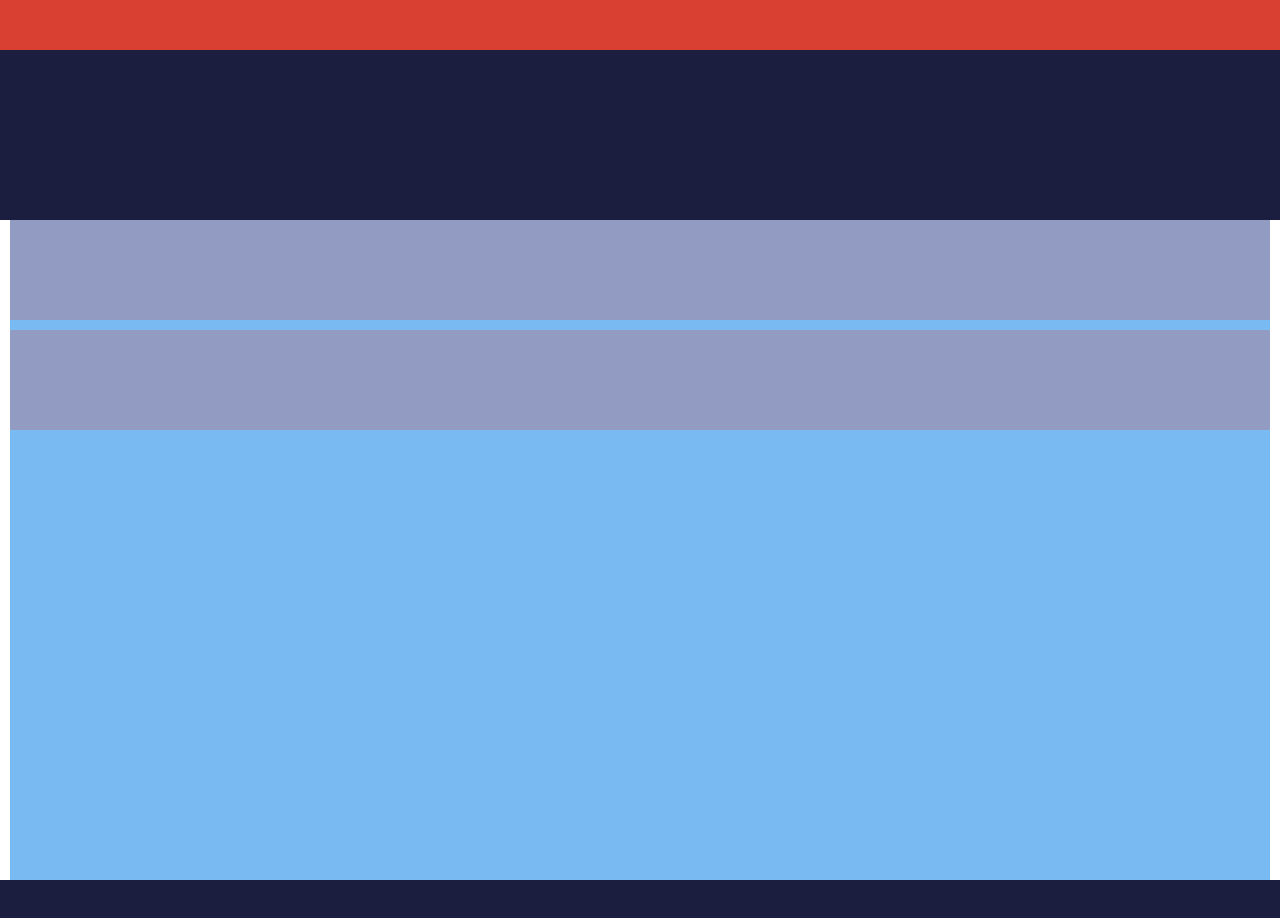
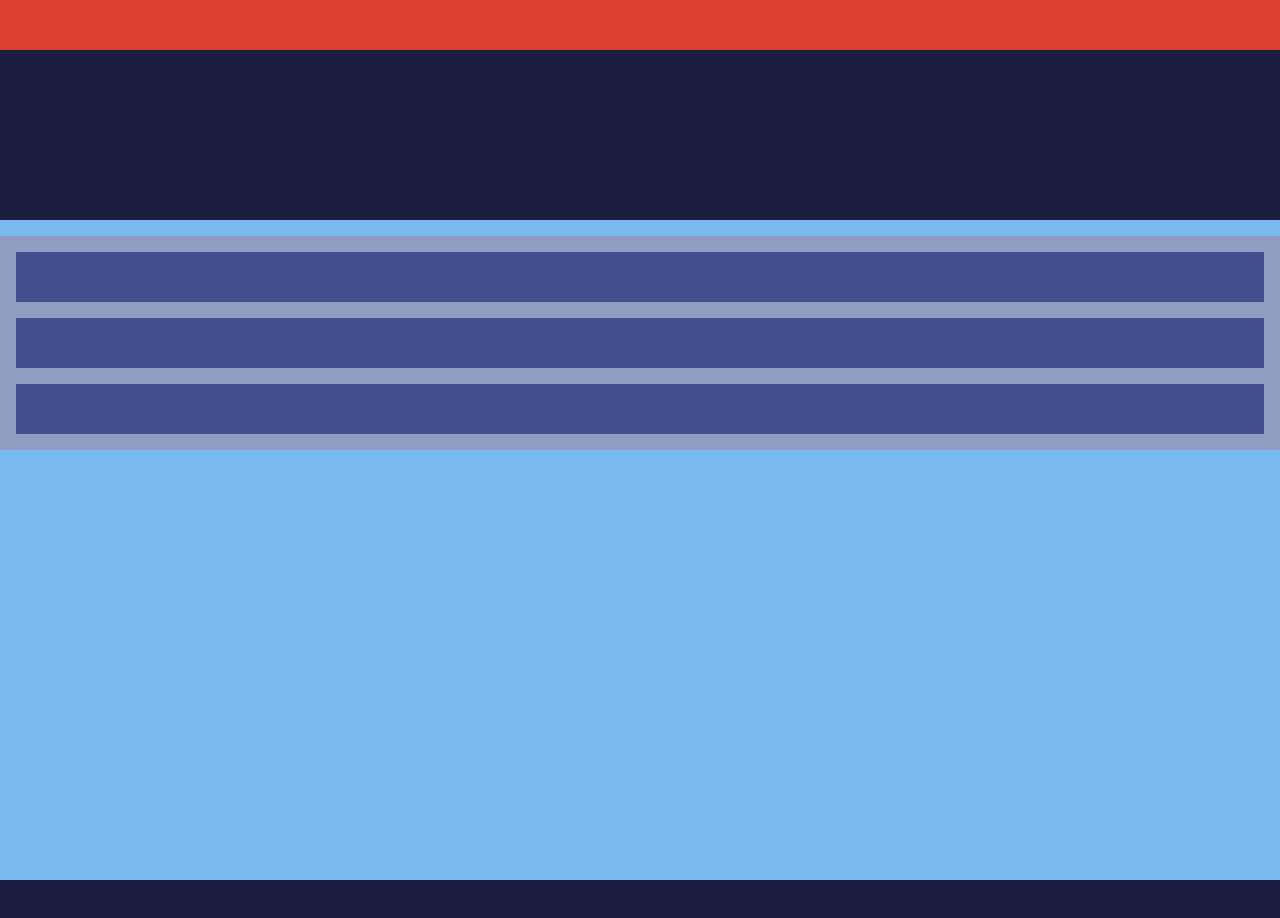
Before and after one commit to BenLirio/healthy-smile-mobile-wire, a React (Create React App) app: page / in a window 1280 px wide. Shown: the top 918 px of the page. Built offline with nearby package versions, Linux system fonts and the light colour scheme.

Commit message:
Finnish Post and add margins
Found out that css is very interesting how it works.
There is not an intuitive way that everything works,
but I am trying to make it intuitive for myslef.

```diff
--- a/src/components/Card/Card.module.scss
+++ b/src/components/Card/Card.module.scss
@@ -1,3 +1,6 @@
 @import '../../variables.scss';
 .Card {
+  background: $secondary;
+  min-height: 50px;
+  margin: 0 $_1 $_1;
 }
--- /dev/null
+++ b/src/components/Post/Post.js
@@ -0,0 +1,5 @@
+import React from 'react'
+import classes from './Post.module.scss'
+export default function Post(props) {
+  return <div className={classes.Post}>{props.children}</div>
+}
--- /dev/null
+++ b/src/components/Post/Post.module.scss
@@ -0,0 +1,4 @@
+@import '../../variables.scss';
+.Post {
+  padding-top: $_1;
+}
--- a/src/components/Section/Section.module.scss
+++ b/src/components/Section/Section.module.scss
@@ -2,4 +2,7 @@
 .Section {
   background: rgba($primary, 0.25);
   min-height: 100px;
+  display: grid;
+  padding-top: $_1;
+  margin-bottom: $_1;
 }
--- a/src/containers/Body/Body.js
+++ b/src/containers/Body/Body.js
@@ -2,18 +2,17 @@ import React from 'react'
 import classes from './Body.module.scss'
 import Card from '../../components/Card/Card'
 import Section from '../../components/Section/Section'
+import Post from '../../components/Post/Post'
 export default function Body() {
   return (
     <div className={classes.Body}>
-      <Section>
-        <Card />
-        <Card />
-        <Card />
-      </Section>
-      <Section>
-        <Card />
-        <Card />
-      </Section>
+      <Post>
+        <Section>
+          <Card />
+          <Card />
+          <Card />
+        </Section>
+      </Post>
     </div>
   )
 }
--- a/src/containers/Body/Body.module.scss
+++ b/src/containers/Body/Body.module.scss
@@ -2,8 +2,4 @@
 .Body {
   background: $light;
   min-height: calc(110vh - #{$Header-height});
-  display: grid;
-  gap: 10px;
-  align-content: flex-start;
-  margin: 0 10px;
 }
```
